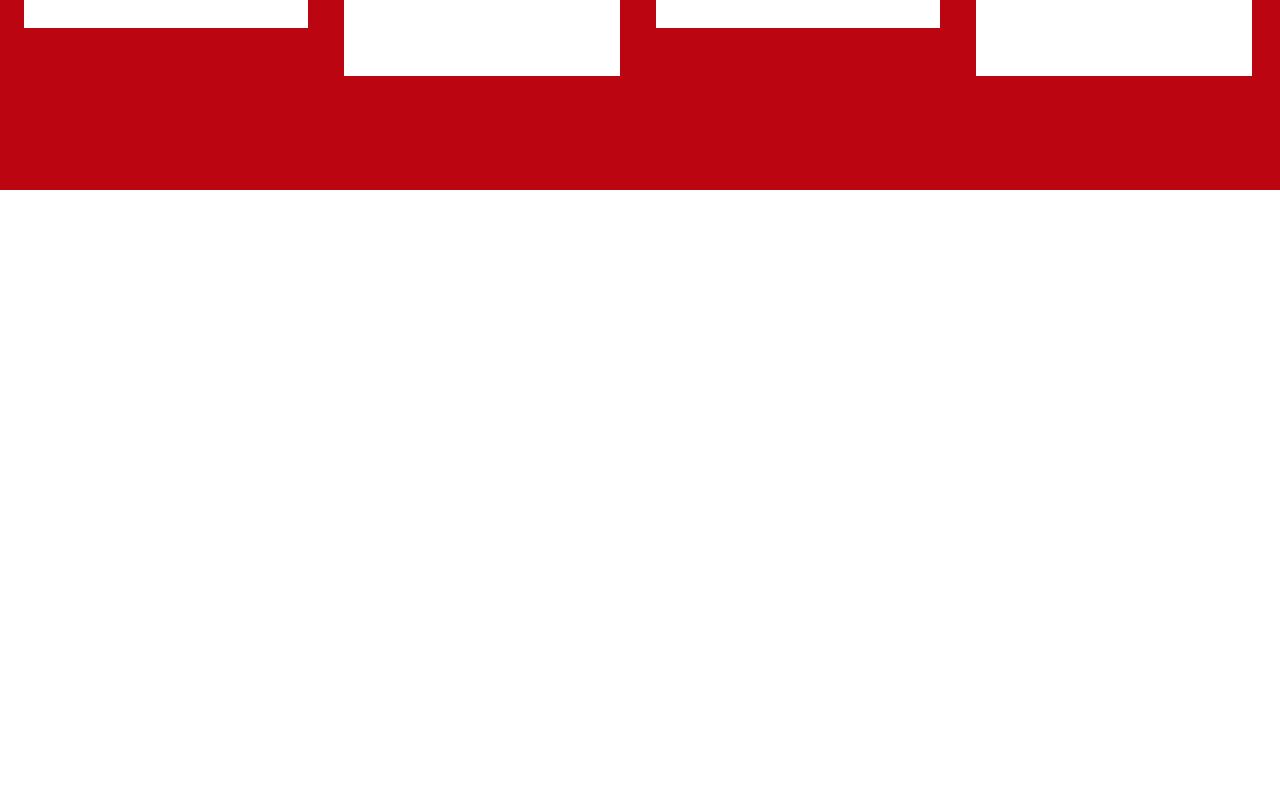
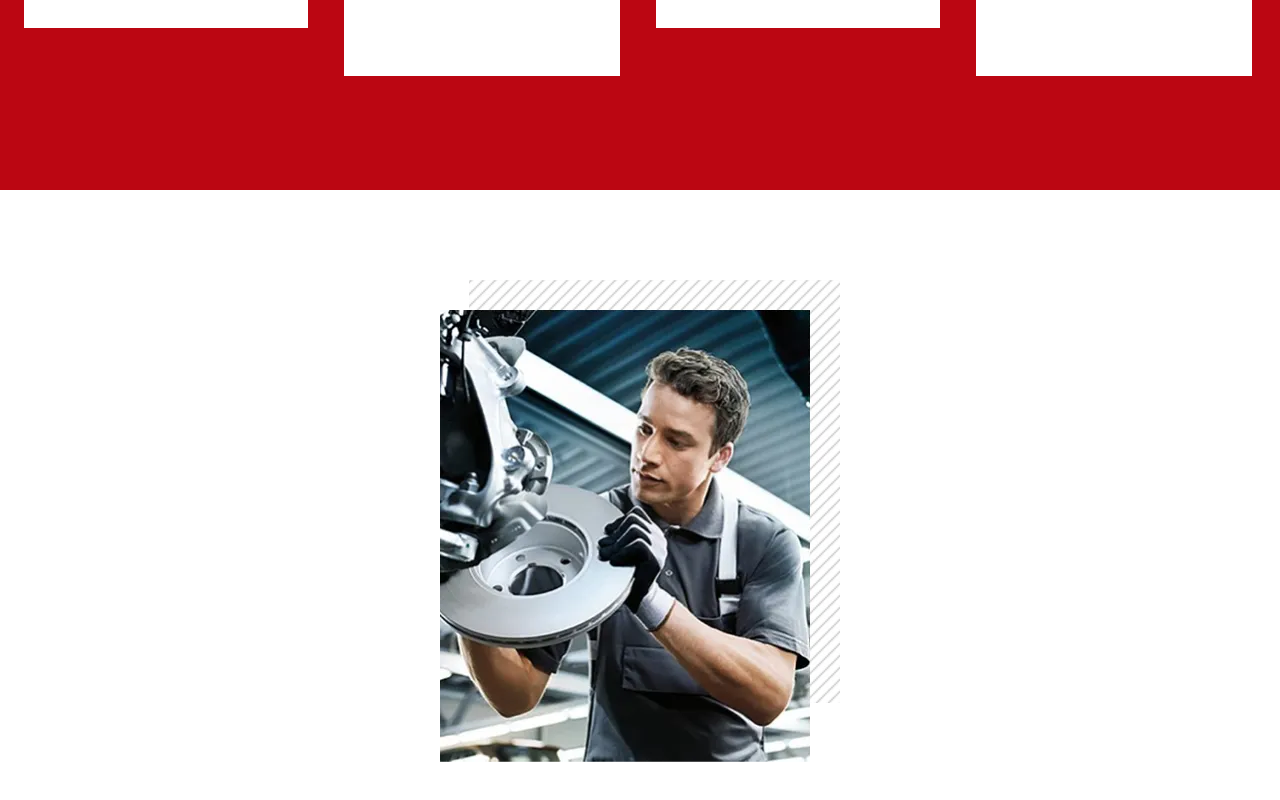
Before and after one commit to TopDEV-fs/CarstyreRepair_Website, a Next.js app: page / in a window 1280 px wide. Shown: the part 4351-5151 px from the top of the page. Before the commit the page ends 4541 px from the top, so only its background shows below. Built offline with nearby package versions, Linux system fonts and the light colour scheme.

Commit message:
craete testimonial component, set its basic structure and add image

```diff
--- /dev/null
+++ b/src/app/Components/Testimonial.jsx
@@ -0,0 +1,15 @@
+import React from 'react'
+import Image from 'next/image'
+import Testimonialimg1 from "../Assets/Testimonials.webp"
+
+export default function Testimonial() {
+  return (
+    <section className='py-[90px]'>
+        <div className='flex items-center justify-center'>
+            <div>
+                <Image src={Testimonialimg1}/>
+            </div>
+        </div>
+    </section>
+  )
+}
--- a/src/app/page.js
+++ b/src/app/page.js
@@ -4,6 +4,7 @@
 import Features from "./Components/Features";
 import Services from "./Components/Services";
 import ChooseUs from "./Components/ChooseUs";
+import Testimonial from "./Components/Testimonial";
 
 export default function Home() {
   return (
@@ -14,6 +15,7 @@
       <Features/>
       <Services/>
       <ChooseUs/>
+      <Testimonial/>
     </div>
   );
 }
```
Also changed, not shown: src/app/Assets/Testimonials.webp (added).
